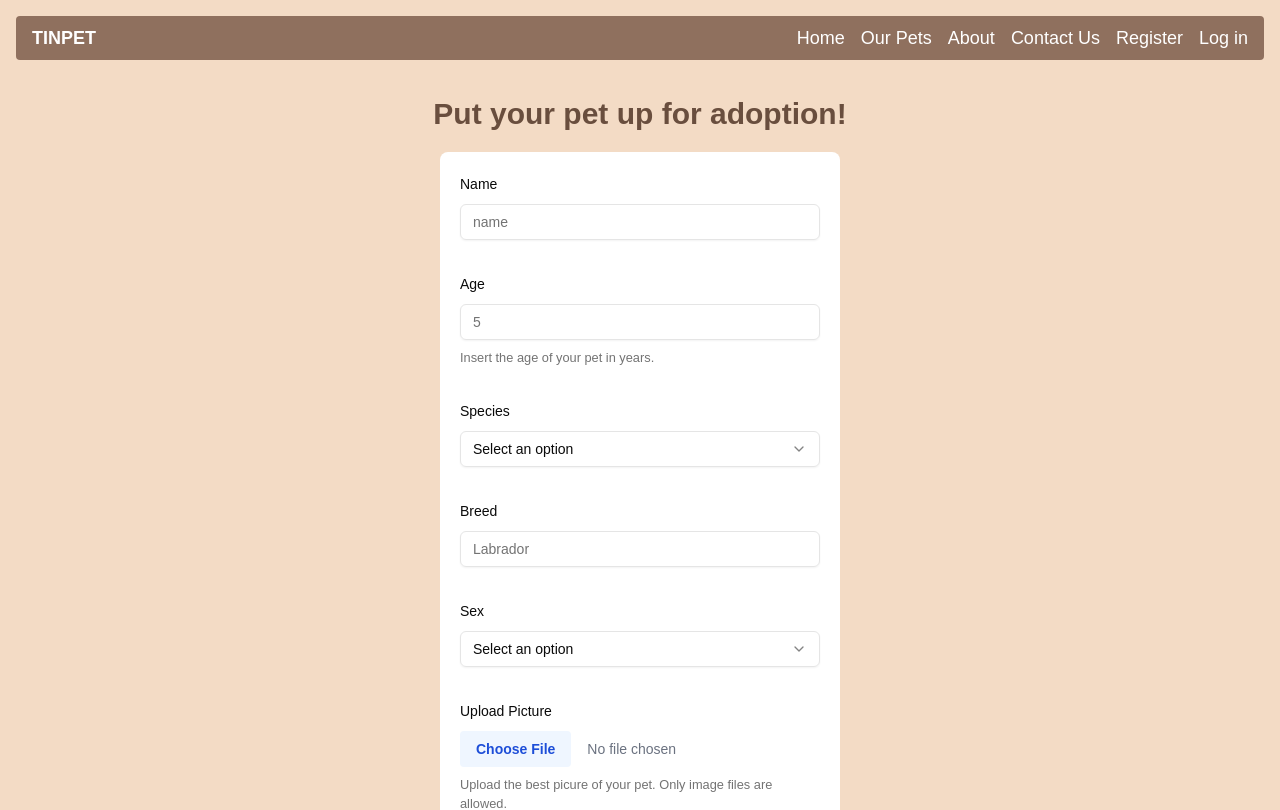
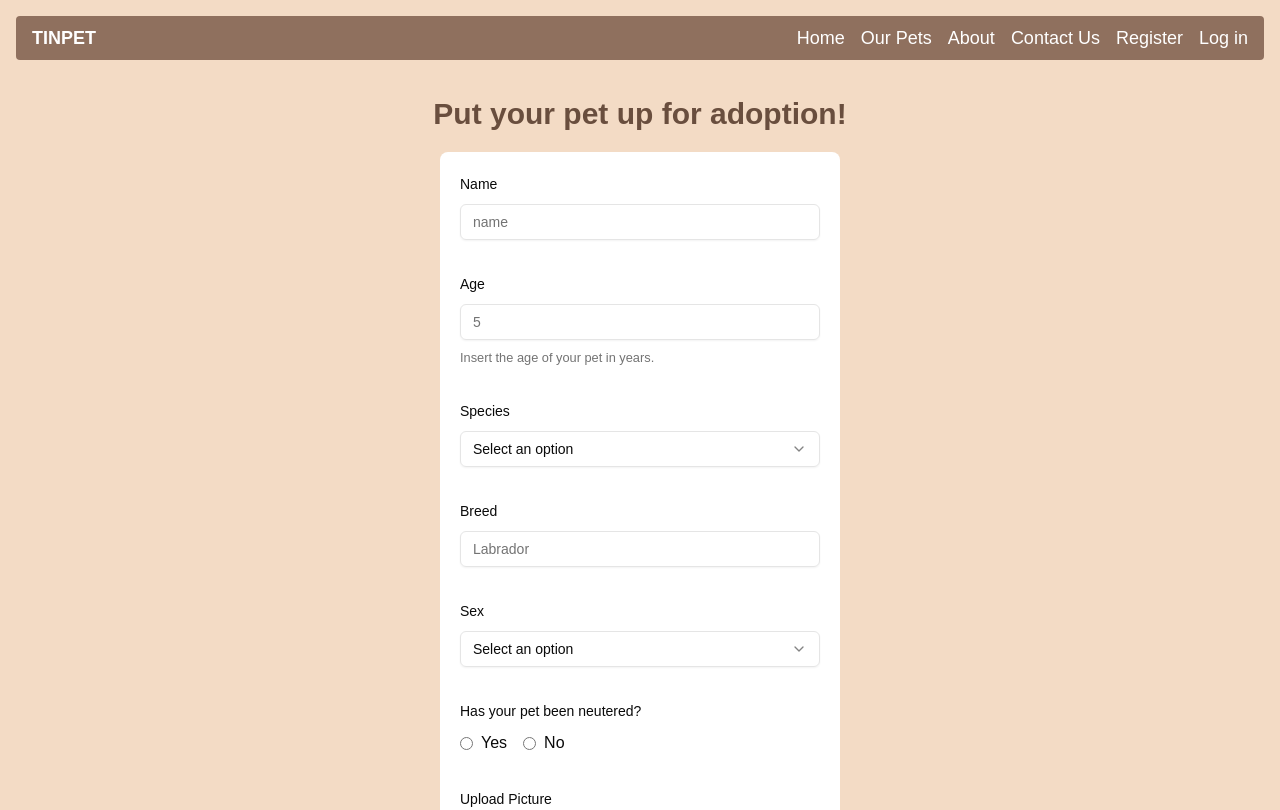
Before and after one commit to vanaspereneefje/Tinpets, a Next.js app: page /pet-form in a window 1280 px wide. Shown: the top 810 px of the page. Built offline with nearby package versions, Linux system fonts and the light colour scheme.

Commit message:
Added post request to pet form

```diff
--- a/components/PetForm.jsx
+++ b/components/PetForm.jsx
@@ -1,5 +1,3 @@
-"use client"
-
 import { Select, SelectContent, SelectItem, SelectTrigger, SelectValue } from "@/components/ui/select";
 
 import { zodResolver } from "@hookform/resolvers/zod"
@@ -22,36 +20,39 @@ const formSchema = z.object({
   name: z.string().min(2, {
     message: "Enter the official name of your pet here.",
   }),
-  age: z
+  age: z.coerce
   .number()
   .int({ message: "Age must be an integer." })
   .positive({ message: "Age must be a positive number." }),
-  sex: z.string().nonempty({
+  sex: z.string().min(1, {
     message: "Please select a sex.",
   }),
-  species: z.string().nonempty({
+  species: z.string().min(1, {
     message: "Please select an option.",
   }),
   breed: z.string().min(2, {
     message: "Enter the breed of your pet here.",
   }),
-  picture: z.any(),
-  kids: z.string().nonempty({
+  neutered: z.string().min(1, {
     message: "Please select an option.",
   }),
-  pets: z.string().nonempty({
+  picture: z.any(),
+  kids: z.string().min(1, {
     message: "Please select an option.",
   }),
-  space: z.string().nonempty({
+  pets: z.string().min(1, {
     message: "Please select an option.",
   }),
-  training: z.string().nonempty({
+  space: z.string().min(1, {
     message: "Please select an option.",
   }),
-  garden: z.string().nonempty({
+  training: z.string().min(1,{
     message: "Please select an option.",
   }),
-  environment: z.string().nonempty({
+  garden: z.string().min(1, {
+    message: "Please select an option.",
+  }),
+  environment: z.string().min(1, {
     message: "Please select an option.",
   }),
 })
@@ -61,11 +62,12 @@ export default function PetForm() {
     const form = useForm({
         resolver: zodResolver(formSchema),
         defaultValues: {
-          username: "",
+          name: "",
           age: "",
           species: "",
           breed: "",
           sex: "",
+          neutered: "",
           picture: null,
           kids: "",
           pets: "",
@@ -76,19 +78,47 @@ export default function PetForm() {
         },
       })
 
+
       // 2. Define a submit handler.
-      function onSubmit(values) {
+      async function onSubmit(values) {
         // Do something with the form values.
         // ✅ This will be type-safe and validated.
+            const petData = {
+                id: values.id,
+                name: values.name,
+                age: values.age,
+                gender: values.sex,
+                neutered: values.neutered,
+                species: values.species,
+                breed: values.breed,
+                stats: {
+                    house: values.space,
+                    children: values.kids,
+                    trained: values.training,
+
+                },
+                picture: values.picture
+          }
+        try {
+            const response = await fetch("", {
+              method: "POST",
+              body: JSON.stringify(petData),
+            });
+        } catch (e) {
+            console.error(e);
+        }
         console.log(values)
       }
+
+
+
 
   return (
     <Form {...form}>
       <form onSubmit={form.handleSubmit(onSubmit)} className="space-y-8">
         <FormField
           control={form.control}
-          name="username"
+          name="name"
           render={({ field }) => (
             <FormItem>
               <FormLabel>Name</FormLabel>
@@ -170,6 +200,40 @@ export default function PetForm() {
                     <SelectItem value="male">Male</SelectItem>
                     </SelectContent>
                 </Select>
+                <FormMessage />
+                </FormItem>
+            )}
+        />
+        <FormField
+            control={form.control}
+            name="neutered"
+            render={({ field }) => (
+                <FormItem>
+                <FormLabel>Has your pet been neutered?</FormLabel>
+                <FormControl>
+                    <div className="flex space-x-4">
+                    <label className="flex items-center space-x-2">
+                        <input
+                        type="radio"
+                        value="yes"
+                        checked={field.value === "yes"}
+                        onChange={() => field.onChange("yes")}
+                        className="radio-input"
+                        />
+                        <span>Yes</span>
+                    </label>
+                    <label className="flex items-center space-x-2">
+                        <input
+                        type="radio"
+                        value="no"
+                        checked={field.value === "no"}
+                        onChange={() => field.onChange("no")}
+                        className="radio-input"
+                        />
+                        <span>No</span>
+                    </label>
+                    </div>
+                </FormControl>
                 <FormMessage />
                 </FormItem>
             )}
--- a/package.json
+++ b/package.json
@@ -34,6 +34,7 @@
     "react-icons": "^5.3.0",
     "tailwind-merge": "^2.5.5",
     "tailwindcss-animate": "^1.0.7",
+    "uuid": "^11.0.3",
     "zod": "^3.23.8"
   },
   "devDependencies": {
```
Also changed, not shown: 1 other file (tests, documents, lock files or other folders).
